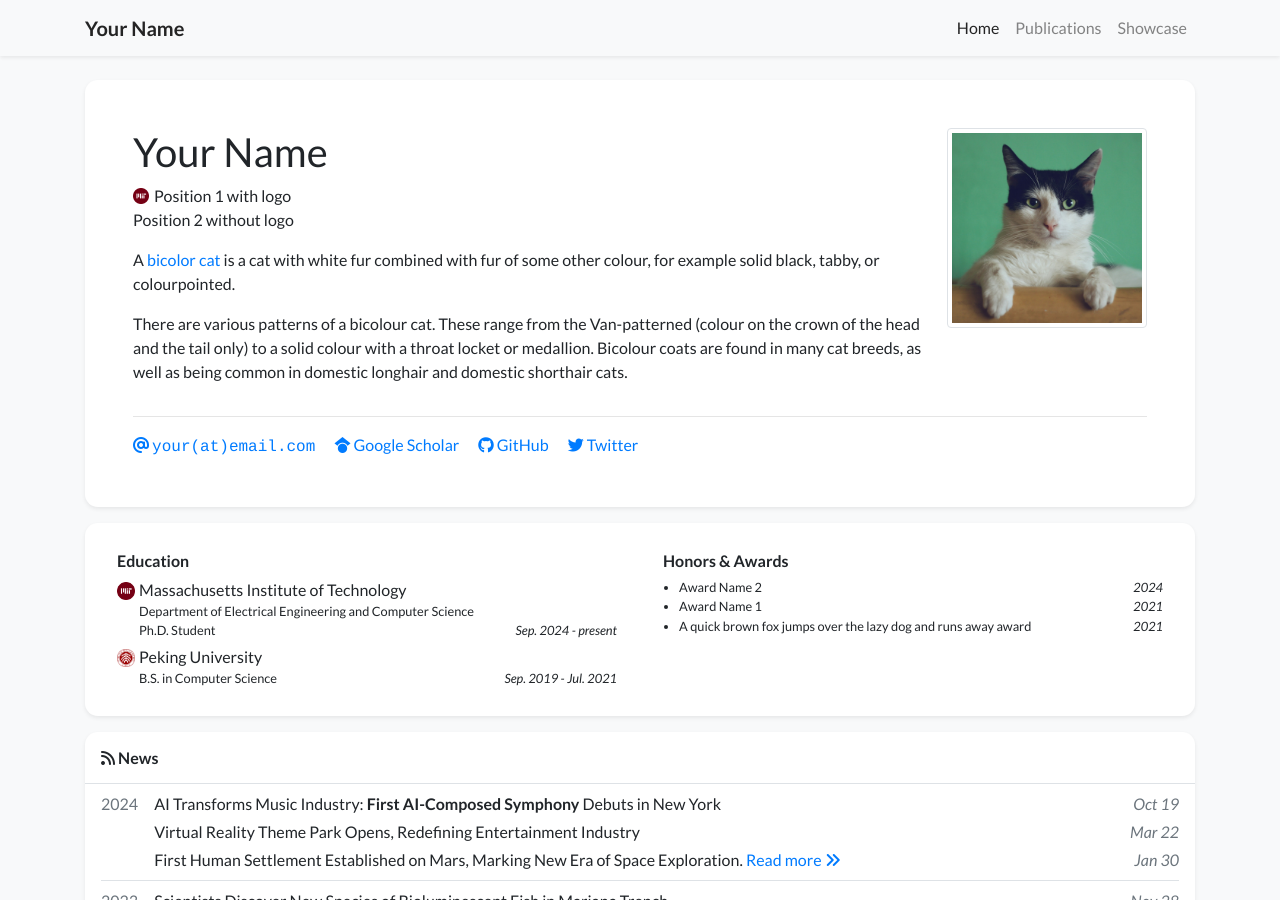
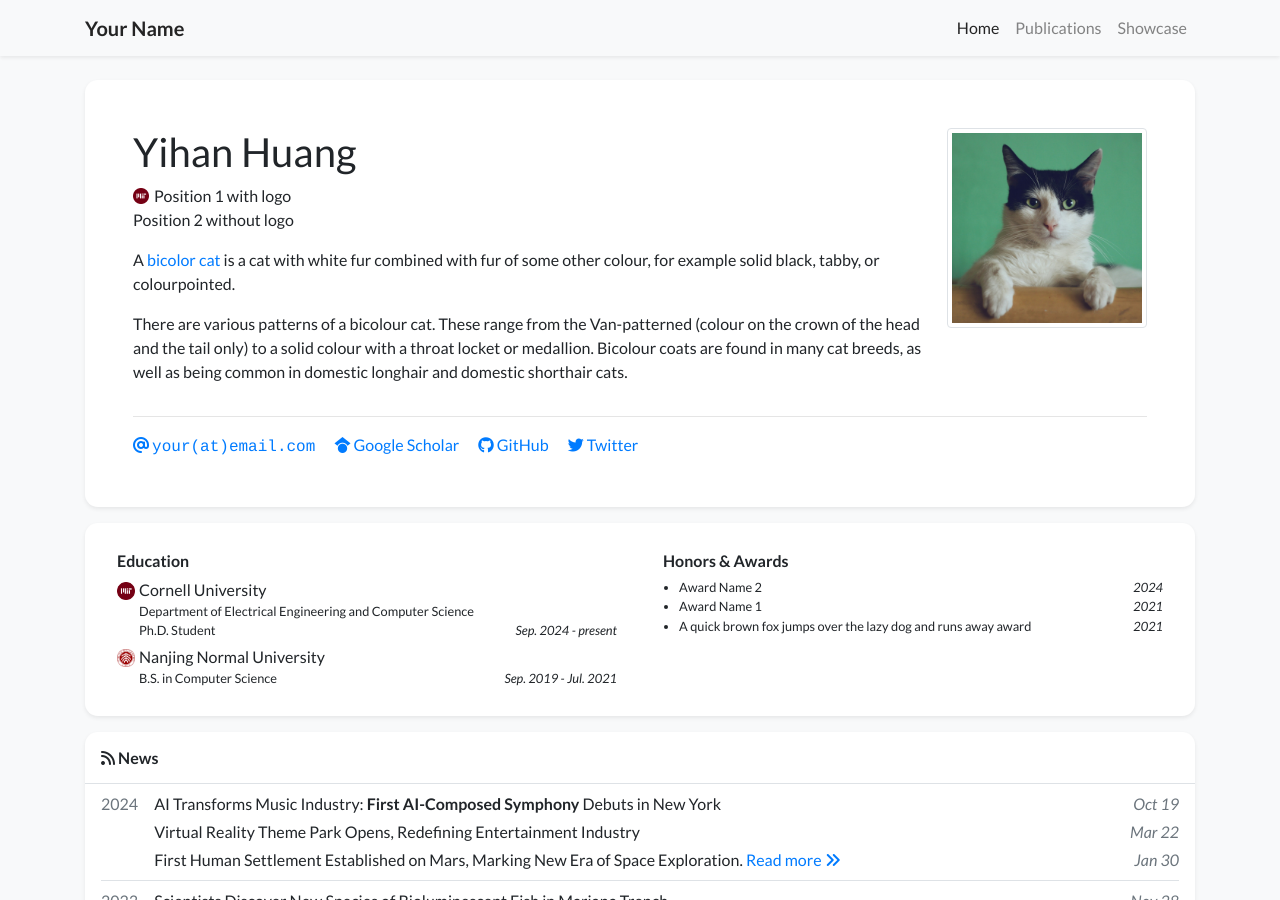
Before and after one commit to eddiehuang2002/eddiehuang2002.github.io, a Jekyll site: the page built from index.html, in a window 1280 px wide and 900 px high. Built offline with Jekyll 4.4.1, drawn with Linux system fonts in a browser that asks for light colours; nearby versions of some CDN libraries; a style sheet for code colours, icons or effects is not loaded.

Commit message:
Update profile.yml

```diff
--- a/_data/profile.yml
+++ b/_data/profile.yml
@@ -1,4 +1,4 @@
-primary_name: "Your Name"
+primary_name: "Yihan Huang"
 secondary_name: ""
 navbar_name: "Your Name"
 
@@ -35,13 +35,13 @@ portrait_caption: >-
   Photo by Manja Vitolic on Unsplash (this caption is optional, comment it out to disable).
 
 education:
-- name: Massachusetts Institute of Technology
+- name: Cornell University
   logo: /assets/images/badges/MIT_Social_circle.png
   position: >-
     Department of Electrical Engineering and Computer Science <br/>
     Ph.D. Student
   date: Sep. 2024 - present
-- name: Peking University
+- name: Nanjing Normal University
   logo: /assets/images/badges/PKU_red.png
   position: B.S. in Computer Science
   date: Sep. 2019 - Jul. 2021
```
